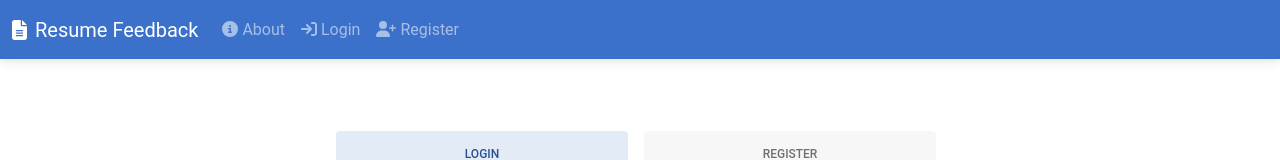
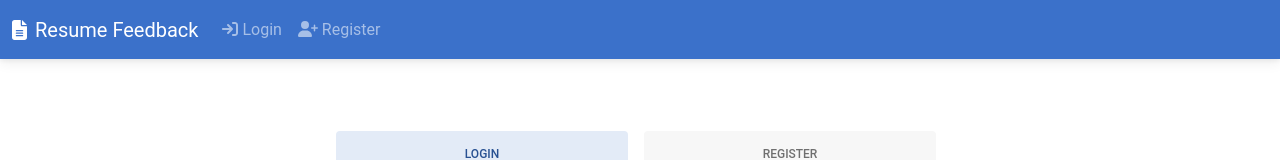
Before and after one commit to helenapedro/feedback-frontend, a React (Create React App) app: page / in a window 1280 px wide. Shown: the top 160 px of the page. Built offline with nearby package versions, Linux system fonts and the light colour scheme; no server answers.

Commit message:
new commit

```diff
--- a/src/components/NavBar.tsx
+++ b/src/components/NavBar.tsx
@@ -54,9 +54,9 @@
             <Nav className="me-auto">
               {!isAuthenticated ? (
                 <>
-                  <Nav.Link as={Link} to="/about">
+                 {/*  <Nav.Link as={Link} to="/about">
                     <FontAwesomeIcon icon={faInfoCircle} /> About
-                  </Nav.Link>
+                  </Nav.Link> */}
                   <Nav.Link as={Link} to="/login">
                     <FontAwesomeIcon icon={faSignIn} /> Login
                   </Nav.Link>
@@ -69,9 +69,9 @@
                   <Nav.Link as={Link} to="/resumes">
                     <FontAwesomeIcon icon={faFilePdf} /> Resumes
                   </Nav.Link>
-                  <Nav.Link as={Link} to="/profile">
+                  {/* <Nav.Link as={Link} to="/profile">
                     <FontAwesomeIcon icon={faUser} /> Profile
-                  </Nav.Link>
+                  </Nav.Link> */}
                   <Nav.Link as={Link} to="/logout">
                     <FontAwesomeIcon icon={faSignOutAlt} /> Logout
                   </Nav.Link>
```
